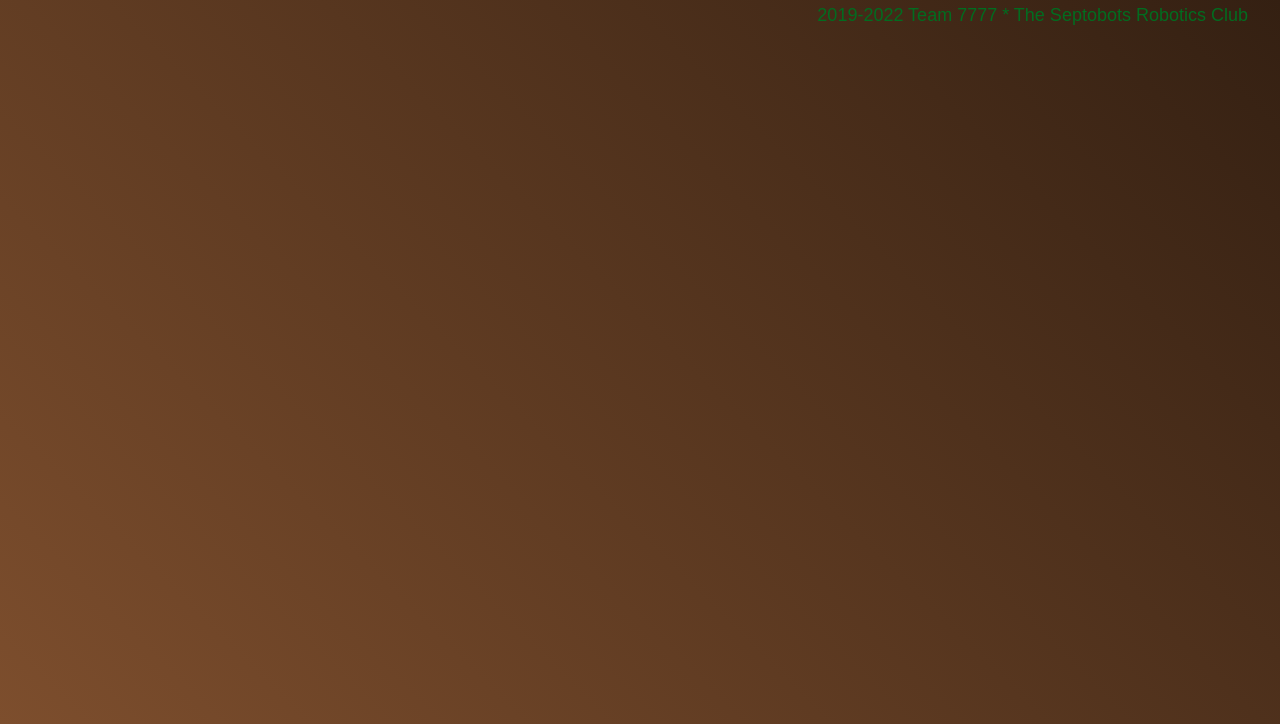
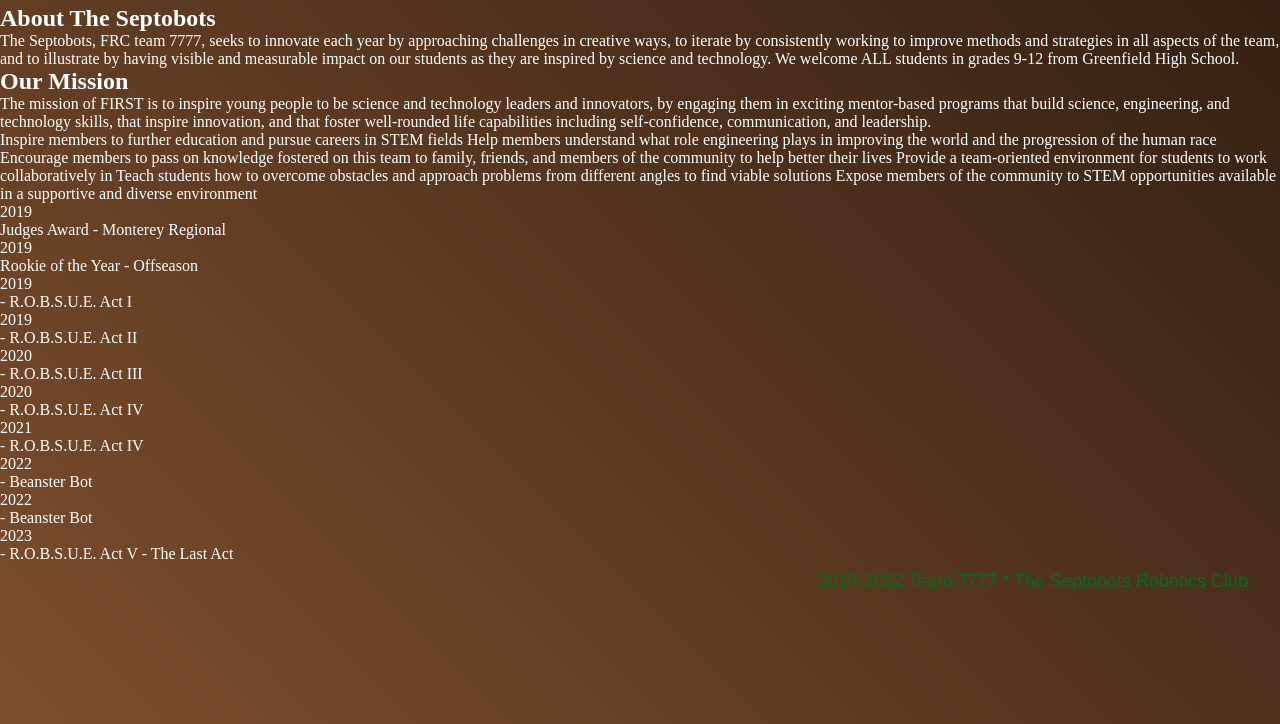
Before and after one commit to Septobots-Website/Septobots, a Gatsby site: page /about in a window 1280 px wide. Shown: the part 84-808 px from the top of the page. Built offline with nearby package versions, Linux system fonts and the light colour scheme; Gatsby itself is replaced by a stand-in of ours; a web font is replaced by a local one.

Commit message:
modified:   src/components/Navbar.js 	modified:   src/components/SubPage.js 	modified:   src/pages/about.js

```diff
--- a/src/components/Navbar.js
+++ b/src/components/Navbar.js
@@ -17,7 +17,7 @@
             <li><Link to="/about">About</Link></li>
             <li><Link to="/blog">Blog</Link></li>
             <li><Link to="/sponsors">Sponsors</Link></li>
-            <li><Link to="/">Contact</Link></li>
+            <li><Link to="#subPage">Contact</Link></li>
         </ul>
     </nav>
       <Link to="#"><button>Donate</button></Link>
--- a/src/components/SubPage.js
+++ b/src/components/SubPage.js
@@ -2,7 +2,7 @@
 
 export default function SubPage() {
   return (
-    <div className="subPage">
+    <div className="subPage" id="subPage">
     <h1>Contact Us</h1>
 
           <div className="addy">
--- a/src/pages/about.js
+++ b/src/pages/about.js
@@ -5,25 +5,53 @@
   return (
     <Layout>
         <section className="about">
+          <div className="aboutMain">
+            <h1>About The Septobots</h1>
+            <p>The Septobots, FRC team 7777, seeks to innovate each year by approaching challenges in creative ways,
+              to iterate by consistently working to improve methods and strategies in all aspects of the team,
+              and to illustrate by having visible and measurable impact on our students as they are inspired by science and technology.
+              We welcome ALL students in grades 9-12 from Greenfield High School.</p>
+          </div>
         </section>
+
         <section className="ourPurpose">
           <div className="missionPics">
           </div>
           <div className="missionStatement">
+            <h1>Our Mission</h1>
+            <p>The mission of FIRST is to inspire young people to be science and technology leaders and innovators,
+              by engaging them in exciting mentor-based programs that build science, engineering,
+              and technology skills, that inspire innovation,
+              and that foster well-rounded life capabilities including self-confidence, communication, and leadership.</p>
           </div>
           <div className="ourGoals">
+          <p>Inspire members to further education and pursue careers in STEM fields
+          Help members understand what role engineering plays in improving the world and the progression of the human race
+          Encourage members to pass on knowledge fostered on this team to family, friends, and members of the community to help better their lives
+          Provide a team-oriented environment for students to work collaboratively in
+          Teach students how to overcome obstacles and approach problems from different angles to find viable solutions
+          Expose members of the community to STEM opportunities available in a supportive and diverse environment</p>
           </div>
         </section>
+
         <section className="ourTeam">
           <div className="ourAwards">
-
+            <p>2019</p><p>Judges Award - Monterey Regional</p>
+            <p>2019</p><p>Rookie of the Year - Offseason</p>
           </div>
           <div className="ourTeamsContainer">
             <div className="teamMembers">
 
             </div>
             <div className="respectiveRobot">
-
+              <p>2019</p><p> - R.O.B.S.U.E. Act I</p>
+              <p>2019</p><p> - R.O.B.S.U.E. Act II</p>
+              <p>2020</p><p> - R.O.B.S.U.E. Act III</p>
+              <p>2020</p><p> - R.O.B.S.U.E. Act IV</p>
+              <p>2021</p><p> - R.O.B.S.U.E. Act IV</p>
+              <p>2022</p><p> - Beanster Bot</p>
+              <p>2022</p><p> - Beanster Bot</p>
+              <p>2023</p><p> - R.O.B.S.U.E. Act V - The Last Act</p>
             </div>
           </div>
         </section>
```
